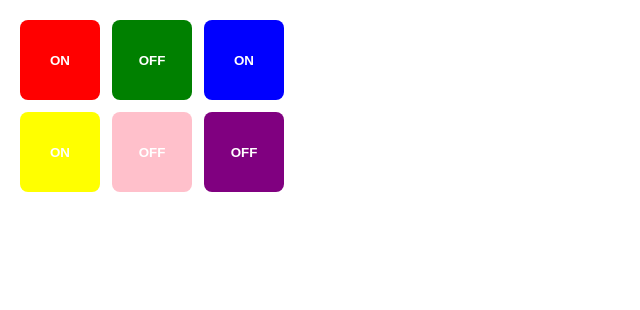
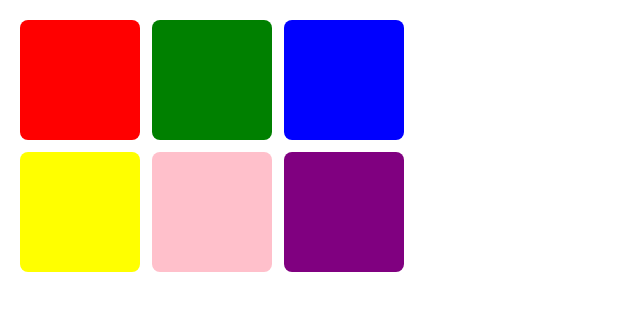
Before and after one commit to Batoul-AbedElSater/React-JS, a React (Vite) app in the folder first-react/: page / in a window 1280 px wide. Shown: the top 310 px of the page, without its empty margins (0-640 px from the left). Built offline with nearby package versions, Linux system fonts and the light colour scheme.

Commit message:
sound pads challenge 2 :adding new file Pad

```diff
--- a/first-react/src/App.css
+++ b/first-react/src/App.css
@@ -1,13 +1,13 @@
 .pad-container {
   display: grid;
-  grid-template-columns: repeat(3, 80px);
+  grid-template-columns: repeat(3, 120px);
   gap: 12px;
   padding: 20px;
 }
 
 .pad {
-  width: 80px;
-  height: 80px;
+  width: 120px;
+  height: 120px;
   border: none;
   border-radius: 8px;
   color: white;
--- a/first-react/src/App.jsx
+++ b/first-react/src/App.jsx
@@ -1,19 +1,14 @@
 import React from "react";
 import padsData from "./pads";
 import "./App.css";
+import Pad from "./Pad"
 
 export default function App() {
   const [pads, setPads] = React.useState(padsData);
 
   const buttonElements = pads.map(pad => (
-    <button
-      key={pad.id}
-      className="pad"
-      style={{ backgroundColor: pad.color }}
-    >
-      {pad.on ? "ON" : "OFF"}
-    </button>
-  ));
+    <Pad key={pad.id} color={pad.color}/>
+  ))
 
   return (
     <main>
--- /dev/null
+++ b/first-react/src/Pad.jsx
@@ -0,0 +1,5 @@
+export default function Pad(props){
+    return(
+        <button className="pad" style={{backgroundColor: props.color}}></button>
+    )
+}
```
